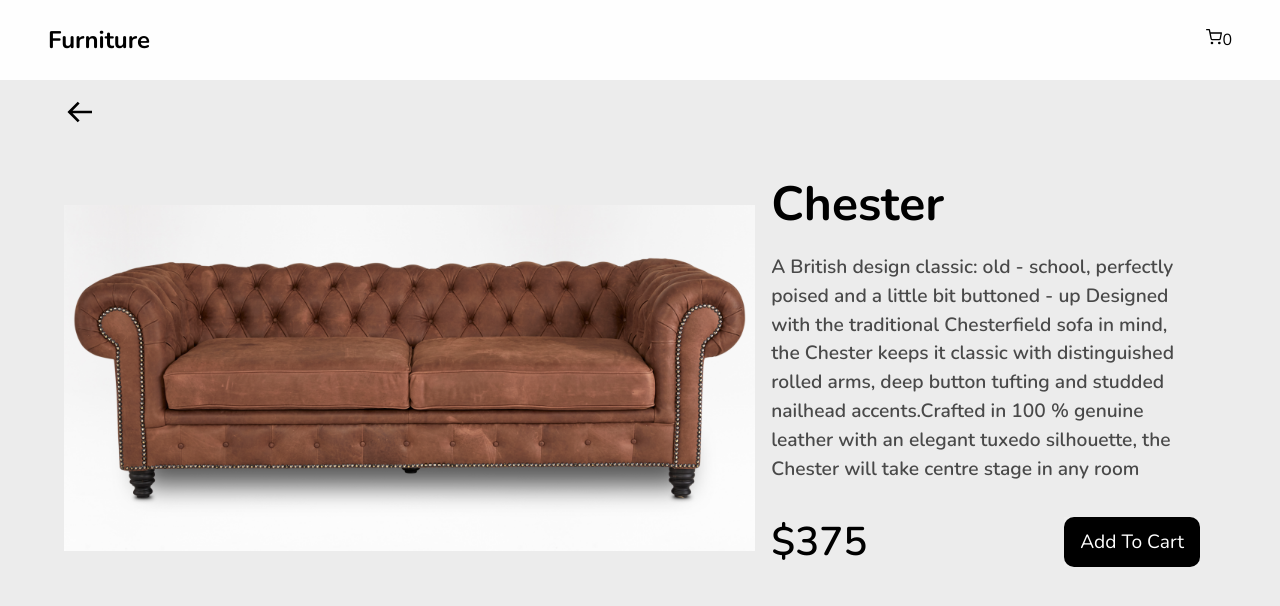
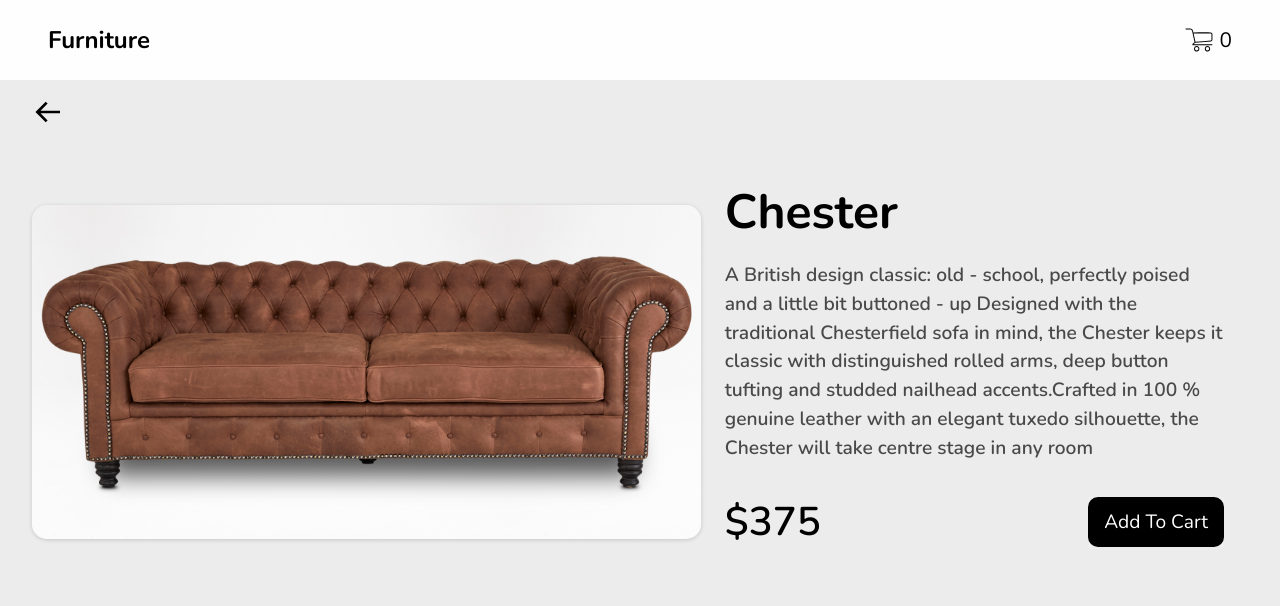
Before and after one commit to TendaiChikwiri/furniture-store, a React (Create React App) app: page /product/1 in a window 1280 px wide. Shown: the top 606 px of the page. Built offline with nearby package versions, Linux system fonts and the light colour scheme.

Commit message:
Checkout Page styling

```diff
--- a/src/components/Header.jsx
+++ b/src/components/Header.jsx
@@ -1,21 +1,22 @@
-import React from 'react';
-import "../styles/Header.scss"
+import React from "react";
+import "../styles/Header.scss";
 import { Link } from "react-router-dom";
-import { FiShoppingCart } from "react-icons/fi"
+import CartIcon from "../assets/images/cart-icon.svg";
+
 
 const Header = ({ cart }) => {
-  const cartTotal = (total, item) => total + item.count
+  const cartTotal = (total, item) => total + item.count;
   return (
     <nav className="nav-bar">
       <Link className="nav-item" to="/">
         <h2>Furniture</h2>
       </Link>
       <Link className="nav-item" to="/checkout">
-        <FiShoppingCart />
+        <img className="cart-icon" src={CartIcon} alt="" />
         {cart.length ? cart.reduce(cartTotal, 0) : "0"}
       </Link>
     </nav>
-  )
-}
+  );
+};
 
-export default Header
+export default Header;
--- a/src/pages/Checkout.jsx
+++ b/src/pages/Checkout.jsx
@@ -1,23 +1,34 @@
 import React from 'react'
-import "../styles/Checkout.scss"
+import "../styles/Checkout.scss";
+import deleteIcon from "../assets/images/bin-icon.png"
 const Checkout = ({ cart, addToCart, reduceFromCart, deleteFromCart }) => {
   return (
     <main>
-      {cart.length === 0 ? <p>No items in cart.</p> : null}
+      {cart.length === 0 ? <p className="empty-cart">No items in cart</p> : null}
+      <div className="cart">
         <ul className="items-list">
           {cart.map((item) => (
             <li key={item.id} className="item">
-            <h2>{item.name}</h2>
+              <div className="img-container">
+                <img src={item.img} alt="" />
+              </div>
+              <div className="item-details">
+                <h3 className="item-name">{item.name}</h3>
                 <div className="more-less">
                   <button onClick={() => reduceFromCart(item.id)}>-</button>
                   <p>{item.count}</p>
                   <button onClick={() => addToCart(item)} >+</button>
                 </div>
                 <p>&#36;{item.count * item.price}</p>
-            <button onClick={() => deleteFromCart(item.id)} >Remove from Cart</button>
+                <button className="delete-btn" onClick={() => deleteFromCart(item.id)} ><img src={deleteIcon} alt="" /></button>
+              </div>
             </li>
           ))}
         </ul>
+        <div className="total">
+
+        </div>
+      </div>
     </main>
   )
 }
--- a/src/styles/Checkout.scss
+++ b/src/styles/Checkout.scss
@@ -1,3 +1,38 @@
+.cart {
+  display: grid;
+  grid-template-columns: 70% 30%;
+  .items-list {
+    border: 1px solid black;
+    .item {
+      display: grid;
+      grid-template-columns: 20% 80%;
+      .img-container {
+        img {
+          object-fit: contain;
+          width: 100%;
+        }
+      }
+      .item-details {
+        display: flex;
+        justify-content: flex-end;
+        align-items: center;
+        .item-name {
+          margin-left: 1rem;
+          margin-right: auto;
+        }
+        .delete-btn {
+          border: none;
+          background: none;
+          img {
+            object-fit: contain;
+            height: 2.5rem;
+          }
+        }
+      }
+    }
+  }
+}
+
 .more-less {
   padding: 0.25rem;
   width: max-content;
--- a/src/styles/Header.scss
+++ b/src/styles/Header.scss
@@ -10,7 +10,21 @@
   justify-content: flex-end;
   align-items: center;
   z-index: 1000;
+  .cart-icon{
+	height: 2rem;
+  }
+
   .nav-item {
+    &:last-child {
+	display: flex;
+	align-items: center;
+	font-size: 1.3rem;
+	img{
+	object-fit: contain;
+	margin: 0 0.25rem;
+	}
+    }
+
     &:first-child {
       margin-left: 0;
       margin-right: auto;
--- a/src/styles/ProductPage.scss
+++ b/src/styles/ProductPage.scss
@@ -10,7 +10,7 @@ a {
 .product-container {
   @media only screen and (min-width: 1000px) {
     display: grid;
-    grid-template-columns: 60% 40%;
+    grid-template-columns: 55% 45%;
     grid-template-rows: 100%;
   }
   display: flex;
@@ -19,12 +19,14 @@ a {
     display: grid;
     place-items: center;
     img {
+      box-shadow: rgba(0, 0, 0, 0.16) 0px 1px 4px;
+      border-radius: 15px;
       object-fit: contain;
       width: 100%;
     }
   }
   .info-container {
-    padding: 1rem;
+    padding: 1.5rem;
     display: flex;
     flex-direction: column;
     justify-content: flex-start;
--- a/src/styles/global.scss
+++ b/src/styles/global.scss
@@ -9,10 +9,34 @@
 
 body {
   background-color: rgb(236, 236, 236);
-  width: 90%;
+  width: 95%;
   margin: auto;
 }
 
 main {
   margin-top: 5rem;
 }
+
+// Custom Scrollbar
+
+/* width */
+::-webkit-scrollbar {
+  width: 7px;
+}
+
+/* Track */
+::-webkit-scrollbar-track {
+  box-shadow: inset 0 0 5px rgb(255, 255, 255);
+  border-radius: 7px;
+}
+
+/* Handle */
+::-webkit-scrollbar-thumb {
+  background: rgb(83, 83, 83);
+  border-radius: 10px;
+}
+
+/* Handle on hover */
+::-webkit-scrollbar-thumb:hover {
+  background: #013d55;
+}
```
Also changed, not shown: src/assets/images/bin-icon.png (added), src/assets/images/cart-icon.svg (added). Lines whose indentation alone changed are shown as unchanged.
